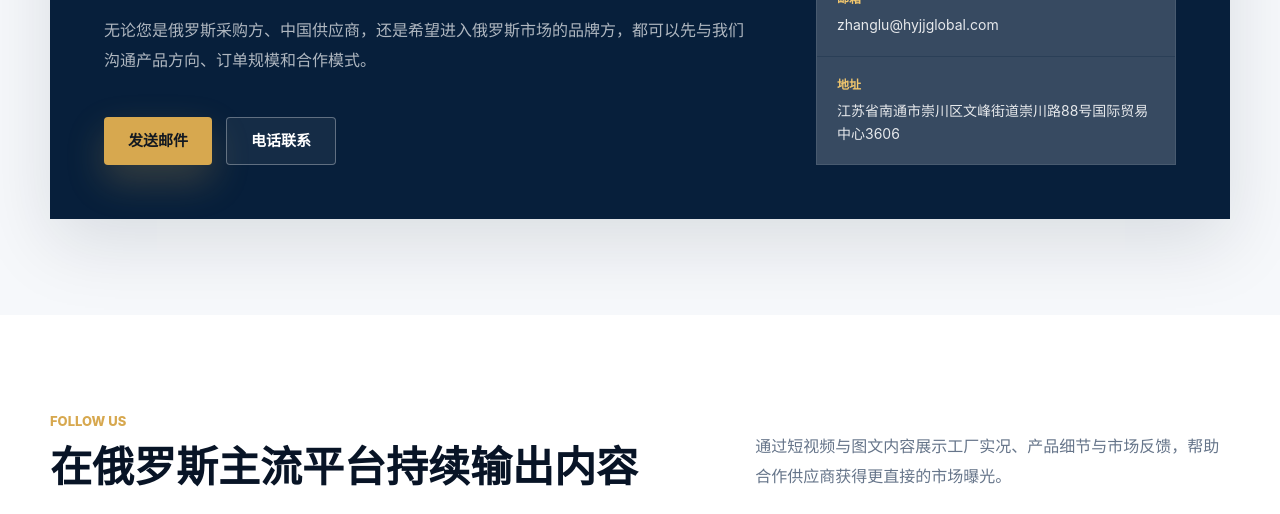
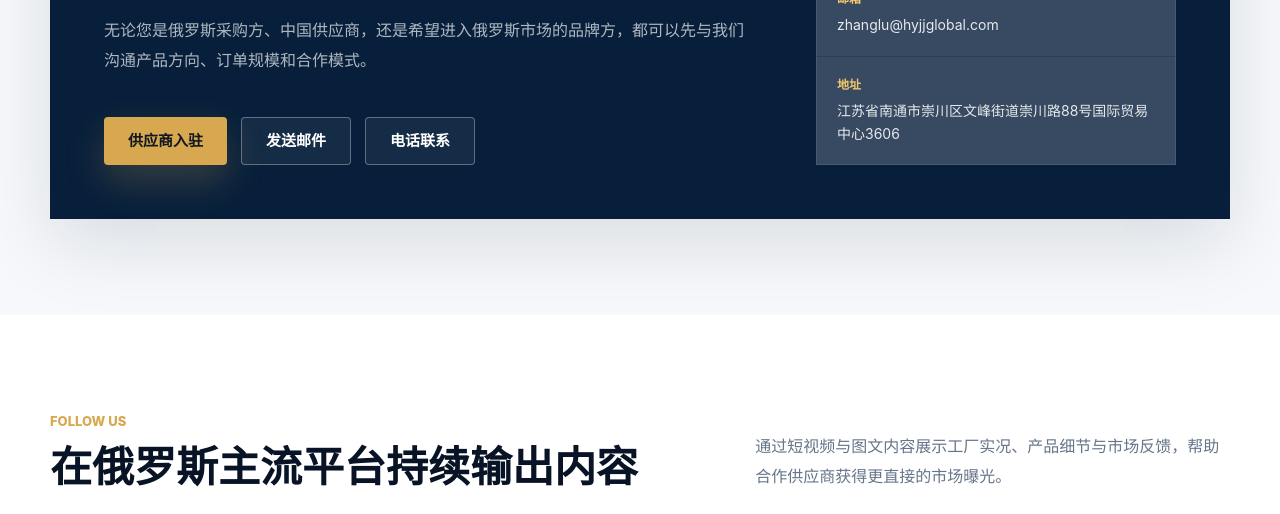
Before and after one commit to DYxiaoyu/hyjj-official-site, a plain HTML site: page index.html in a window 1280 px wide. Shown: the part 5376-5890 px from the top of the page. Drawn offline with Linux system fonts and the light colour scheme.

Commit message:
feat: 联系我们板块新增「供应商入驻」表单入口
联系区原来只有邮件与电话两个按钮，表单入口仅在顶部导航。现把表单按钮提为联系区主按钮（跳 hyjj.shop/join），邮件与电话降为次要按钮；document 级 click 委托埋点自动覆盖该按钮，上报 enquiry_entry_click。

```diff
--- a/index.html
+++ b/index.html
@@ -1500,7 +1500,8 @@
             <h2>把需求交给我们，从供应链开始推进下一步。</h2>
             <p>无论您是俄罗斯采购方、中国供应商，还是希望进入俄罗斯市场的品牌方，都可以先与我们沟通产品方向、订单规模和合作模式。</p>
             <div class="hero-actions">
-              <a class="btn btn-primary" href="mailto:zhanglu@hyjjglobal.com">发送邮件</a>
+              <a class="btn btn-primary" href="https://hyjj.shop/join" target="_blank" rel="noreferrer">供应商入驻</a>
+              <a class="btn btn-secondary" href="mailto:zhanglu@hyjjglobal.com">发送邮件</a>
               <a class="btn btn-secondary" href="tel:+8615250694693">电话联系</a>
             </div>
           </div>
```
